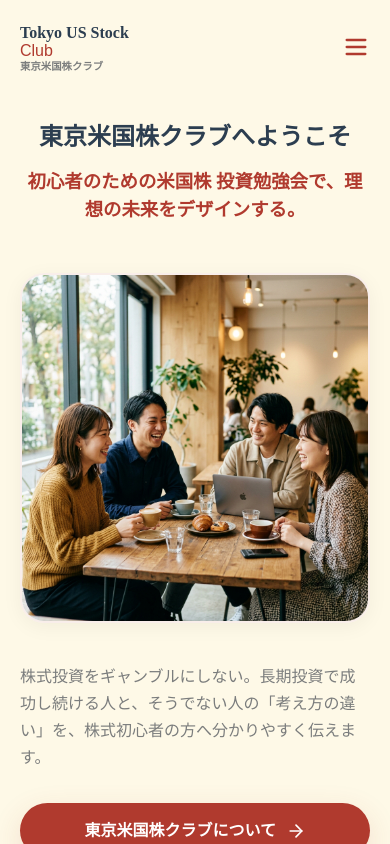
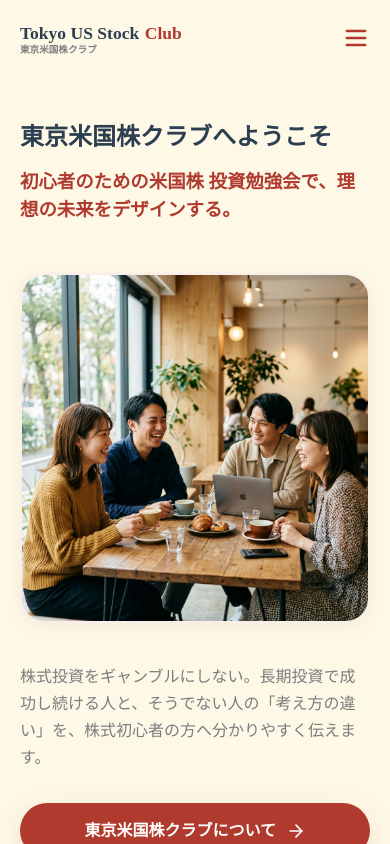
Before and after one commit to yutarotobioka0121-ship-it/tokyo-us-stock-site, a Next.js app: page / in a window 390 px wide. Built offline with nearby package versions, Linux system fonts and the light colour scheme; no server answers; a web font is replaced by a local one.

Commit message:
Fix mobile layout: left align and single-line titles

```diff
--- a/src/app/globals.css
+++ b/src/app/globals.css
@@ -178,17 +178,24 @@ button {
   line-height: 1.1;
 }
 
-.logo-text {
+.logo-title {
+  display: flex;
+  align-items: baseline;
+  gap: 0.35rem;
+}
+
+.logo-text, .logo-accent {
   font-family: var(--font-serif);
-  font-size: clamp(1rem, 4vw, 1.3rem);
+  font-size: clamp(0.95rem, 4.5vw, 1.25rem);
   font-weight: 800;
   color: var(--text-main);
+  white-space: nowrap;
 }
 
 .logo-accent { color: var(--primary); }
 
 .logo-sub {
-  font-size: 0.65rem;
+  font-size: 0.6rem;
   font-weight: 700;
   color: var(--text-muted);
   margin-top: 2px;
@@ -308,11 +315,13 @@ button {
     display: block;
     white-space: normal;
     margin-bottom: 0.8rem;
+    text-align: left;
   }
   .hero-title .segment-accent {
     font-size: clamp(1.15rem, 4.5vw, 1.4rem);
     line-height: 1.55;
     display: block;
+    text-align: left;
   }
 }
 
@@ -329,7 +338,11 @@ button {
   .seminar-page .faq-item h4,
   .seminar-page .faq-item,
   .seminar-page .timeline p,
-  .seminar-page .problem-card p {
+  .seminar-page .problem-card p,
+  .section-title,
+  .section-subtitle,
+  .featured-title,
+  .featured-subtitle-line {
     text-align: left !important;
   }
   .seminar-page .feature-item,
@@ -341,14 +354,6 @@ button {
   }
   .seminar-bio-card {
     text-align: left !important;
-  }
-  .seminar-page .section-subtitle {
-    text-align: left !important;
-  }
-  .section-title,
-  .featured-title,
-  .featured-subtitle-line {
-    text-wrap: balance;
   }
 }
 
@@ -403,13 +408,13 @@ button {
     padding: 120px 0 60px;
   }
   .hero-content-left {
-    text-align: center;
+    text-align: left;
     display: flex;
     flex-direction: column;
-    align-items: center;
+    align-items: flex-start;
   }
   .hero-subtitle {
-    margin: 0 auto 2rem;
+    margin: 0 0 2rem;
   }
 }
 
@@ -616,10 +621,10 @@ button {
 }
 
 @media (max-width: 992px) {
-  .about-grid { grid-template-columns: 1fr; gap: 3rem; text-align: center; }
-  .about-content-text { padding: 0; display: flex; flex-direction: column; align-items: center; }
+  .about-grid { grid-template-columns: 1fr; gap: 3rem; text-align: left; }
+  .about-content-text { padding: 0; display: flex; flex-direction: column; align-items: flex-start; }
   .about-desc br { display: none; }
-  .about-stats { justify-content: center; }
+  .about-stats { justify-content: flex-start; }
 }
 
 @media (max-width: 640px) {
--- a/src/app/page.tsx
+++ b/src/app/page.tsx
@@ -167,17 +167,16 @@ export default async function Home() {
       </section>
 
       {/* Seminar CTA Section */}
-      <section className="section-padding seminar-cta-section" style={{ background: 'var(--bg-white)', textAlign: 'center' }}>
+      <section className="section-padding seminar-cta-section" style={{ background: 'var(--bg-white)', textAlign: 'left' }}>
         <div className="container">
-          <div className="glass-card" style={{ padding: '4rem 2rem', maxWidth: '800px', margin: '0 auto', border: '2px solid var(--primary-light)', display: 'flex', flexDirection: 'column', alignItems: 'center' }}>
-            <h2 className="section-title" style={{ fontSize: 'clamp(2.2rem, 6vw, 2.8rem)', color: 'var(--primary)', fontWeight: '900', marginBottom: '0.8rem' }}>
+          <div className="glass-card" style={{ padding: '3.5rem 1.8rem', maxWidth: '800px', margin: '0 auto', border: '2px solid var(--primary-light)', display: 'flex', flexDirection: 'column', alignItems: 'flex-start' }}>
+            <h2 className="section-title" style={{ fontSize: 'clamp(1.3rem, 5.5vw, 2.5rem)', color: 'var(--primary)', fontWeight: '900', marginBottom: '0.8rem', textAlign: 'left' }}>
               <span className="segment">米国株式投資勉強会</span>
             </h2>
-            <p style={{ fontSize: 'clamp(1.1rem, 3.5vw, 1.4rem)', color: 'var(--text-main)', fontWeight: '700', marginBottom: '2rem' }}>
-              <span className="segment">勉強会のカリキュラムや</span>
-              <span className="segment">詳細はこちら</span>
+            <p style={{ fontSize: 'clamp(0.95rem, 3.2vw, 1.25rem)', color: 'var(--text-main)', fontWeight: '700', marginBottom: '2rem', textAlign: 'left' }}>
+              <span className="segment">勉強会のカリキュラムや詳細はこちら</span>
             </p>
-            <p className="text-muted" style={{ marginBottom: '2.5rem', fontSize: '1.1rem', lineHeight: '1.8', overflowWrap: 'break-word' }}>
+            <p className="text-muted" style={{ marginBottom: '2.5rem', fontSize: '1rem', lineHeight: '1.8', overflowWrap: 'break-word', textAlign: 'left' }}>
               <span className="segment">当クラブの勉強会は、</span>
               <span className="segment">投資未経験の方でも</span>
               <span className="segment">安心してご参加いただけるよう、</span>
--- a/src/components/Header.tsx
+++ b/src/components/Header.tsx
@@ -20,8 +20,10 @@ export default function Header() {
     <header className={`header ${scrolled ? 'scrolled' : ''}`}>
       <div className="container header-inner">
         <Link href="/" className="logo">
-          <span className="logo-text">Tokyo US Stock</span>
-          <span className="logo-accent">Club</span>
+          <span className="logo-title">
+            <span className="logo-text">Tokyo US Stock</span>
+            <span className="logo-accent">Club</span>
+          </span>
           <span className="logo-sub">東京米国株クラブ</span>
         </Link>
 
```
